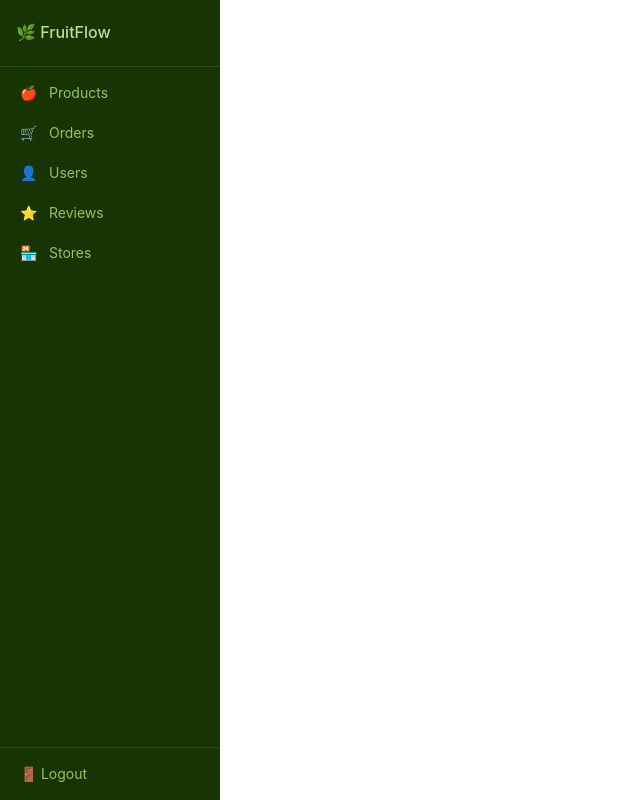
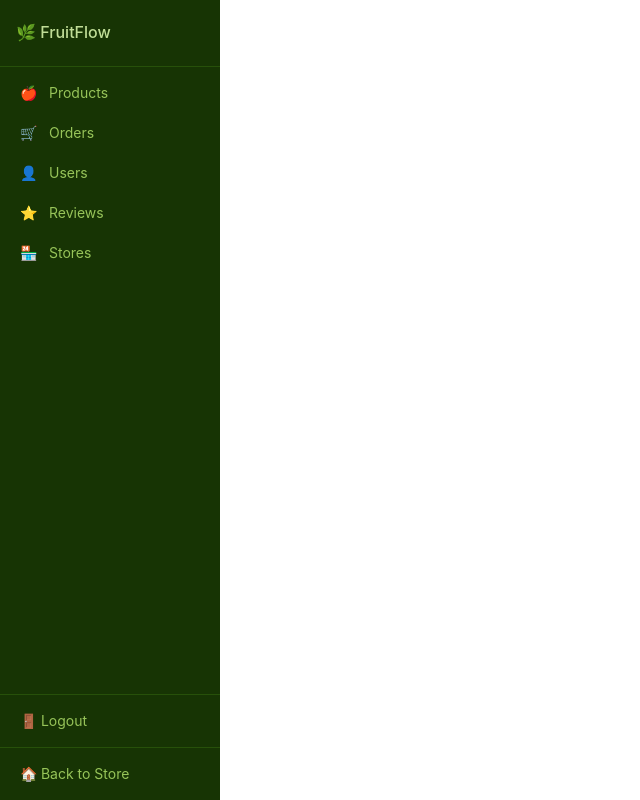
Before and after one commit to ramesh-2003-krishan/Fruitflow, a React (Vite) app in the folder frontend/fruitflow-frontend/: page /admin in a window 1280 px wide. Shown: the whole page, without its empty margins (0-640 px from the left). Built offline with nearby package versions, Linux system fonts and the light colour scheme.

Commit message:
frontend(adminPage) : add to back to home page button

```diff
--- a/frontend/fruitflow-frontend/src/pages/admin.jsx
+++ b/frontend/fruitflow-frontend/src/pages/admin.jsx
@@ -5,6 +5,7 @@ import AdminOrderPage from "./adminPages/adminOrder.jsx";
 import AdminUserPage from "./adminPages/adminUser.jsx";
 import AdminReviewPage from "./adminPages/adminReviews.jsx";
 import AdminStorePage from "./adminPages/adminStores.jsx";
+import Home from "./home.jsx";
 
 export default function Admin(){
     return(
@@ -28,6 +29,11 @@ export default function Admin(){
                         🚪 Logout
                     </button>
                 </div>
+                <div className="p-2 border-t border-[#27500A]">
+                    <Link to="/home" className="flex items-center gap-3 px-3 py-2 rounded-lg text-sm text-[#97C459] hover:bg-[#27500A] hover:text-[#C0DD97] w-full transition-colors">
+                        🏠 Back to Store
+                    </Link>
+                </div>
 
             </div>
             <div className="flex-1 overflow-y-auto">
```
